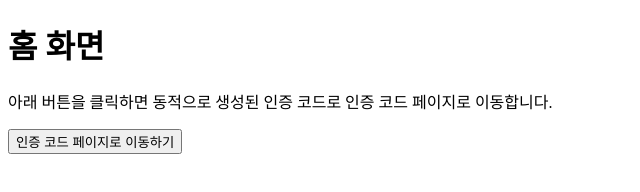
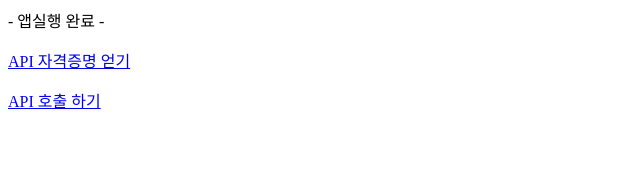
Before and after one commit to nyhwbh/cafe24_cs-manager, a plain HTML site: page index.html in a window 1280 px wide. Shown: the whole page, without its empty margins (0-640 px from the left). Drawn offline with Linux system fonts and the light colour scheme.

Commit message:
Update index.html

```diff
--- a/index.html
+++ b/index.html
@@ -1,35 +1,7 @@
-<!-- <html>
+<html>
    <body>
       - 앱실행 완료 -
-      <p> <a href="{https://nyhwbh.github.io/cafe24_cs-manager/redirect}"> API 자격증명 얻기</a> </p>
+      <p> <a href="redirect"> API 자격증명 얻기</a> </p>
       <p> <a href="{https://(URL no.4) }">API 호출 하기</a> </p>
    </body>
-</html> -->
-<!DOCTYPE html>
-<html lang="en">
-<head>
-    <meta charset="UTF-8">
-    <meta name="viewport" content="width=device-width, initial-scale=1.0">
-    <title>홈 화면</title>
-</head>
-<body>
-    <h1>홈 화면</h1>
-    <p>아래 버튼을 클릭하면 동적으로 생성된 인증 코드로 인증 코드 페이지로 이동합니다.</p>
-
-    <!-- 버튼을 클릭할 때 인증 코드가 생성되어 redirect 페이지로 이동 -->
-    <button onclick="redirectToPage()">인증 코드 페이지로 이동하기</button>
-
-    <script>
-        function redirectToPage() {
-            // 인증 코드를 동적으로 생성합니다 (예: 랜덤 문자열)
-            const code = Math.random().toString(36).substr(2, 8); // 랜덤 8자리 코드
-
-            // 인증 코드가 포함된 URL을 생성합니다
-            const redirectUrl = `redirect?code=${code}`;
-
-            // 페이지를 redirectUrl로 이동시킵니다
-            window.location.href = redirectUrl;
-        }
-    </script>
-</body>
 </html>
```
